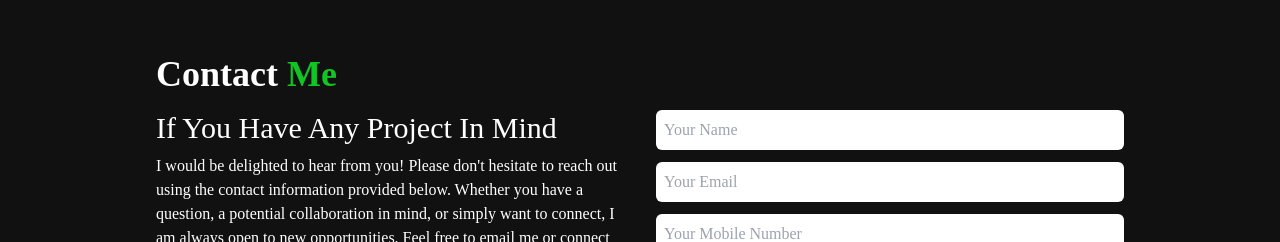
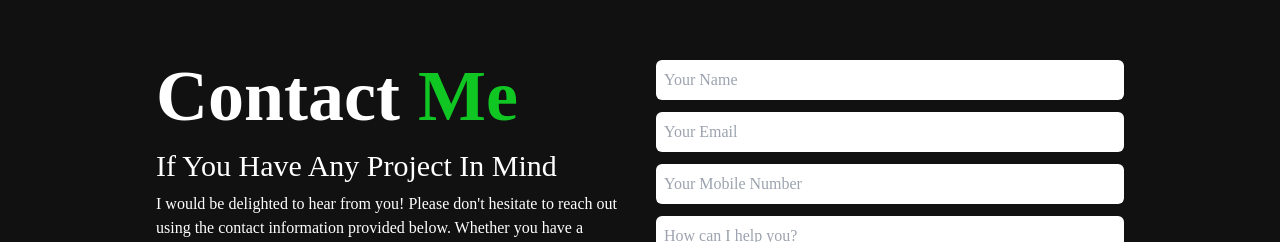
Before and after one commit to colehanekom/React-profile, a React (Vite) app: page / in a window 1280 px wide. Shown: the part 3102-3344 px from the top of the page. Built offline with nearby package versions, Linux system fonts and the light colour scheme.

Commit message:
Increased size of Contact Me heading. Shifted heading down to be aligned with form.

```diff
--- a/src/components/Contact.jsx
+++ b/src/components/Contact.jsx
@@ -136,14 +136,10 @@ const [userData, setUserData] = useState(
   return (
     <div name="contact" className="w-full min-h-screen bg-[#111111] flex justify-center items-center p-4">
       <div className="flex flex-col justify-center items-center w-full h-full text-white">
-        <div className="max-w-[1000px] w-full grid grid-cols-2 gap-8">
-          <div className="sm:text-left pb-4 pt-11 pl-4">
-            <p className="text-4xl font-bold">Contact <span className="text-[#10C623]">Me</span></p>
-          </div>
-        </div>
         <div className="max-w-[1000px] w-full grid sm:grid-cols-2 gap-8 px-4">
           <div>
-            <p className="text-3xl pb-2">If You Have Any Project In Mind</p>
+            <p className="text-4xl lg:text-7xl font-bold">Contact <span className="text-[#10C623]">Me</span></p>
+            <p className="text-3xl pb-2 pt-4">If You Have Any Project In Mind</p>
             <p>
               I would be delighted to hear from you! Please don't hesitate to reach out using the contact information provided below. Whether you have a question, a potential collaboration in mind, or simply want to connect, I am always open to new opportunities. Feel free to email me or connect with me on LinkedIn. I strive to be responsive and will do my best to get back to you promptly. Let's connect and explore how we can work together to create amazing things in the world of technology. I look forward to hearing from you!
             </p>
```
